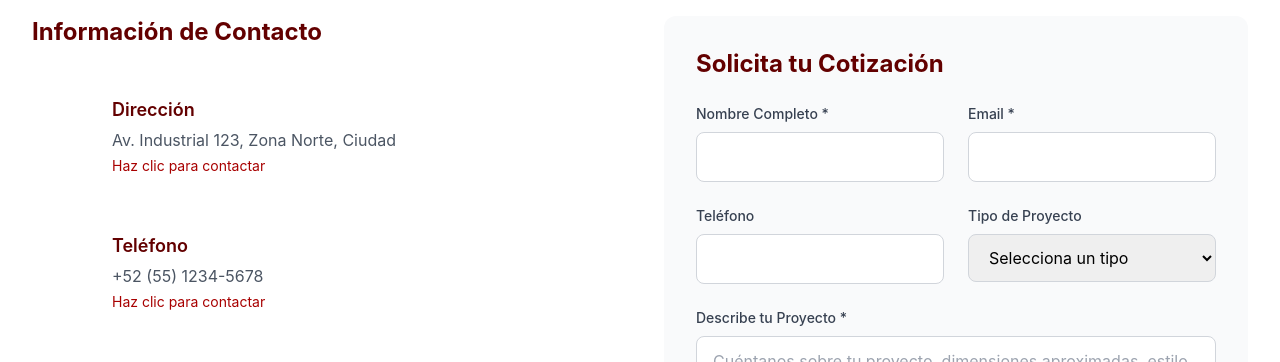
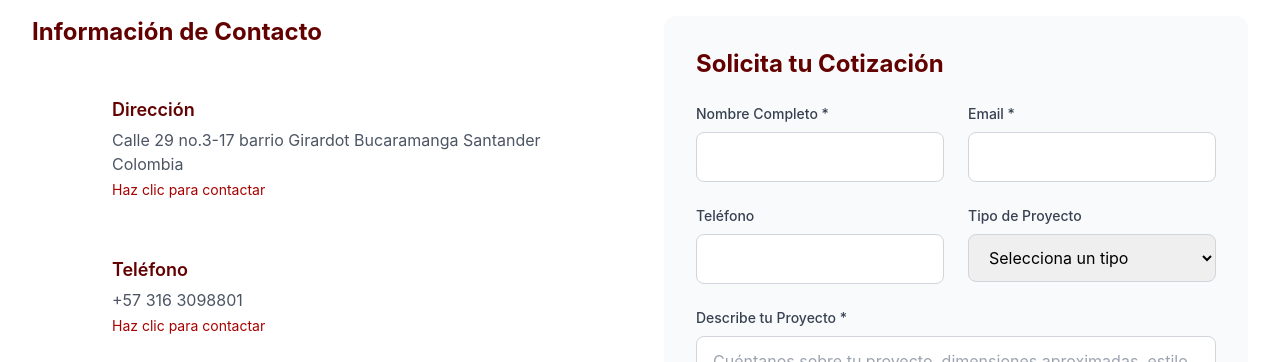
Before and after one commit to Duran24062005/marazzi-muebles-web-site, a React (Vite) app: page / in a window 1280 px wide. Shown: the part 4440-4802 px from the top of the page. Built offline with nearby package versions, Linux system fonts and the light colour scheme.

Commit message:
feat: :fire: added more new info

```diff
--- a/src/components/Contact.tsx
+++ b/src/components/Contact.tsx
@@ -33,7 +33,7 @@ ${formData.message}
     `.trim();
 
     const encodedMessage = encodeURIComponent(whatsappMessage);
-    const phoneNumber = '525512345678'; // Reemplazar con el número real
+    const phoneNumber = '+57 316 3098801'; // Reemplazar con el número real
 
     // Abrir WhatsApp con el mensaje
     window.open(`https://wa.me/${phoneNumber}?text=${encodedMessage}`, '_blank');
@@ -44,18 +44,18 @@ ${formData.message}
   };
 
   const handleDirectCall = () => {
-    window.open('tel:+525512345678', '_self');
+    window.open('tel:+57 316 3098801', '_self');
   };
 
   const handleEmailContact = () => {
     const subject = encodeURIComponent('Consulta sobre servicios de carpintería');
     const body = encodeURIComponent('Hola, me interesa conocer más sobre sus servicios de carpintería. Por favor contáctenme para discutir mi proyecto.');
-    window.open(`mailto:info@maderacraft.com?subject=${subject}&body=${body}`, '_self');
+    window.open(`mailto:alexisdurangomez588@gmail.com?subject=${subject}&body=${body}`, '_self');
   };
 
   const openGoogleMaps = () => {
     // Coordenadas de ejemplo - reemplazar con la ubicación real
-    const address = encodeURIComponent('Av. Industrial 123, Zona Norte, Ciudad');
+    const address = encodeURIComponent('Calle 29 no.3-17 barrio Girardot Bucaramanga Santander Colombia');
     window.open(`https://www.google.com/maps/search/?api=1&query=${address}`, '_blank');
   };
   const handleChange = (e: React.ChangeEvent<HTMLInputElement | HTMLTextAreaElement | HTMLSelectElement>) => {
@@ -69,13 +69,13 @@ ${formData.message}
     {
       icon: MapPin,
       title: 'Dirección',
-      content: 'Av. Industrial 123, Zona Norte, Ciudad',
+      content: 'Calle 29 no.3-17 barrio Girardot Bucaramanga Santander Colombia',
       action: openGoogleMaps,
     },
     {
       icon: Phone,
       title: 'Teléfono',
-      content: '+52 (55) 1234-5678',
+      content: '+57 316 3098801',
       action: handleDirectCall,
     },
     {
--- a/src/components/Header.tsx
+++ b/src/components/Header.tsx
@@ -52,7 +52,7 @@ const Header = () => {
             <img
               src={Logo}
               alt="Logo Carpintería Marazzi Muebles"
-              className="h-25 w-25 md:h-12 md:w-12 rounded-full object-cover"
+              className="h-10 w-10 md:h-12 md:w-12 lg:h-20 lg:w-20 rounded-full object-cover"
             />
             <span className={`text-xl md:text-2xl font-bold transition-colors duration-300 ${
               isScrolled ? 'text-primary' : 'text-white'
--- a/src/components/Products.tsx
+++ b/src/components/Products.tsx
@@ -9,7 +9,7 @@ const Products = () => {
 
   const requestQuote = (productTitle: string) => {
     const message = encodeURIComponent(`¡Hola! Me interesa obtener una cotización para: ${productTitle}. ¿Podrían proporcionarme más información sobre precios y tiempos de entrega?`);
-    const phoneNumber = '525512345678'; // Reemplazar con el número real
+    const phoneNumber = '+57 316 3098801'; // Reemplazar con el número real
     window.open(`https://wa.me/${phoneNumber}?text=${message}`, '_blank');
   };
   const products = [
```
